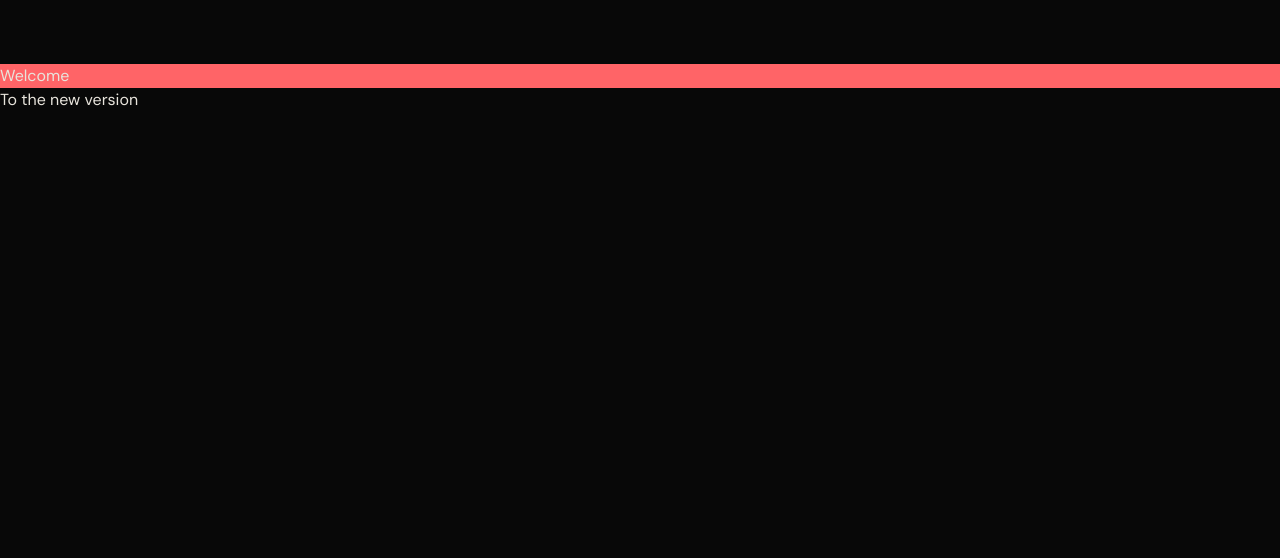
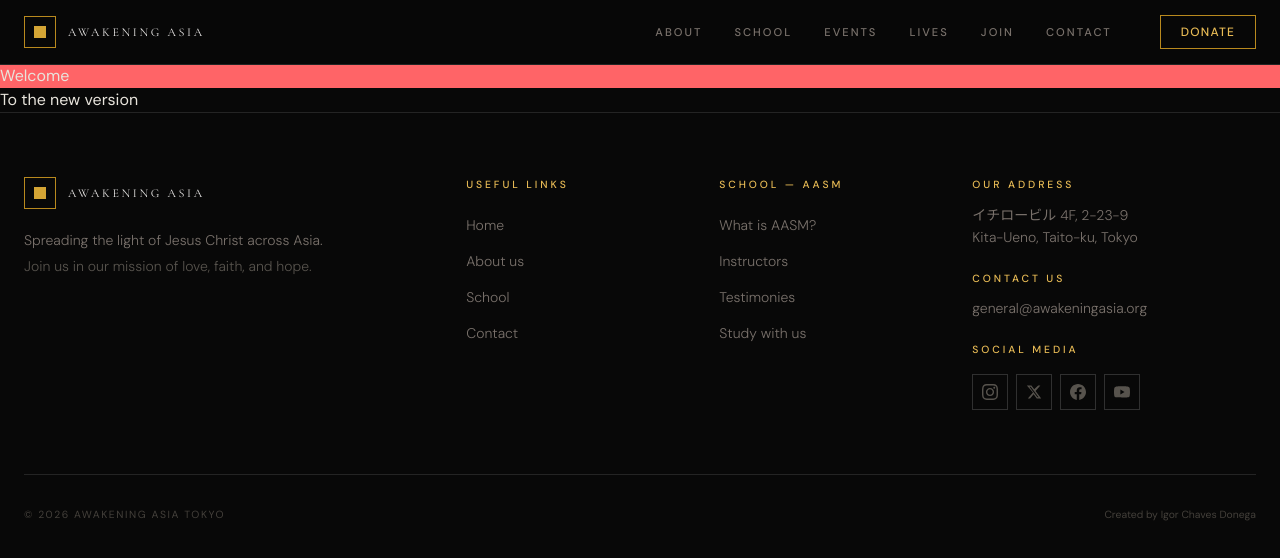
Before and after one commit to ichavesbr/awakening-asia, a Next.js app: page / in a window 1280 px wide. Shown: the top 558 px of the page. Built offline with nearby package versions, Linux system fonts and the light colour scheme.

Commit message:
create Footer, Header and SocialIcons components

```diff
--- a/app/layout.tsx
+++ b/app/layout.tsx
@@ -1,6 +1,6 @@
 import "./globals.css"
-// import Header from "../components/Header"
-// import Footer from "../components/Footer"
+import Header from "../components/Header"
+import Footer from "../components/Footer"
 
 export const metadata = {
   title: "Awakening Asia | Tokyo",
@@ -13,9 +13,9 @@ export default function RootLayout({ children }: Readonly<{ children: React.Reac
   return (
     <html lang="en" className="scroll-smooth">
       <body className="font-sans antialiased">
-        {/* <Header /> */}
+        <Header />
         <main className="pt-16">{children}</main>
-        {/* <Footer /> */}
+        <Footer />
       </body>
     </html>
   )
--- /dev/null
+++ b/components/Footer.jsx
@@ -0,0 +1,112 @@
+import Link from "next/link"
+import { InstagramIcon, FacebookIcon, YouTubeIcon, XIcon } from "./SocialIcons"
+
+const USEFUL_LINKS = [
+  { href: "/", label: "Home" },
+  { href: "/about", label: "About us" },
+  { href: "/school", label: "School" },
+  { href: "/contact", label: "Contact" },
+]
+
+const SCHOOL_LINKS = [
+  { href: "/school#about", label: "What is AASM?" },
+  { href: "/school#instructors", label: "Instructors" },
+  { href: "/school#testimonies", label: "Testimonies" },
+  { href: "/school#apply", label: "Study with us" },
+]
+
+const SOCIALS = [
+  { href: "https://www.instagram.com/awakeningasia", label: "Instagram", Icon: InstagramIcon },
+  { href: "https://x.com/awakeningasia", label: "X", Icon: XIcon },
+  { href: "https://www.facebook.com/awakeningasia.tokyo", label: "Facebook", Icon: FacebookIcon },
+  { href: "https://www.youtube.com/@AwakeningAsiaTV", label: "YouTube", Icon: YouTubeIcon },
+]
+
+export default function Footer() {
+  return (
+    <footer className="bg-dark-900 border-t border-dark-600 pt-16 pb-8">
+      <div className="max-w-7xl mx-auto px-6">
+        <div className="grid grid-cols-1 md:grid-cols-[2fr_1fr_1fr_1.5fr] gap-10 md:gap-16 mb-16">
+          {/* Brand */}
+          <div>
+            <Link href="/" className="flex items-center gap-3 mb-5">
+              <div className="w-8 h-8 border border-gold-600 flex items-center justify-center">
+                <div className="w-3 h-3 bg-gold-500" />
+              </div>
+              <span className="font-serif uppercase text-stone-200 tracking-[0.22em] text-[0.75rem]">
+                Awakening Asia
+              </span>
+            </Link>
+            <p className="text-stone-500 text-sm leading-relaxed mb-1 font-light">
+              Spreading the light of Jesus Christ across Asia.
+            </p>
+            <p className="text-stone-600 text-sm font-light">Join us in our mission of love, faith, and hope.</p>
+          </div>
+
+          {/* Useful Links */}
+          <div>
+            <h4 className="section-label mb-5">Useful Links</h4>
+            <ul className="space-y-3">
+              {USEFUL_LINKS.map(({ href, label }) => (
+                <li key={href}>
+                  <Link href={href} className="text-stone-500 text-sm font-light hover:text-gold-400 transition-colors">
+                    {label}
+                  </Link>
+                </li>
+              ))}
+            </ul>
+          </div>
+
+          {/* School Links */}
+          <div>
+            <h4 className="section-label mb-5">School — AASM</h4>
+            <ul className="space-y-3">
+              {SCHOOL_LINKS.map(({ href, label }) => (
+                <li key={href}>
+                  <Link href={href} className="text-stone-500 text-sm font-light hover:text-gold-400 transition-colors">
+                    {label}
+                  </Link>
+                </li>
+              ))}
+            </ul>
+          </div>
+
+          {/* Contact & Socials */}
+          <div>
+            <h4 className="section-label mb-3">Our Address</h4>
+            <p className="text-stone-500 text-sm mb-0.5 font-light">イチロービル 4F, 2-23-9</p>
+            <p className="text-stone-500 text-sm mb-6 font-light">Kita-Ueno, Taito-ku, Tokyo</p>
+
+            <h4 className="section-label mb-3">Contact Us</h4>
+            <a
+              href="mailto:general@awakeningasia.org"
+              className="block mb-6 text-stone-500 text-sm font-light hover:text-gold-400 transition-colors">
+              general@awakeningasia.org
+            </a>
+
+            <h4 className="section-label mb-4">Social Media</h4>
+            <div className="flex gap-2 flex-wrap">
+              {SOCIALS.map(({ href, label, Icon }) => (
+                <a
+                  key={href}
+                  href={href}
+                  target="_blank"
+                  rel="noopener noreferrer"
+                  aria-label={label}
+                  className="social-icon">
+                  <Icon />
+                </a>
+              ))}
+            </div>
+          </div>
+        </div>
+
+        {/* Bottom bar */}
+        <div className="border-t border-dark-600 pt-8 flex flex-col md:flex-row justify-between items-center gap-3">
+          <p className="text-stone-700 uppercase tracking-[0.15em] text-[0.65rem]">© 2026 Awakening Asia Tokyo</p>
+          <p className="text-stone-700 text-[0.65rem]">Created by Igor Chaves Donega</p>
+        </div>
+      </div>
+    </footer>
+  )
+}
--- /dev/null
+++ b/components/Header.jsx
@@ -0,0 +1,69 @@
+"use client"
+
+import Link from "next/link"
+import { useState } from "react"
+
+export default function Header() {
+  const [menuOpen, setMenuOpen] = useState(false)
+
+  const navLinks = [
+    { href: "/about", label: "About" },
+    { href: "/school", label: "School" },
+    { href: "/events", label: "Events" },
+    { href: "/lives", label: "Lives" },
+    { href: "/join", label: "Join" },
+    { href: "/contact", label: "Contact" },
+  ]
+
+  return (
+    <header className="fixed top-0 left-0 right-0 z-50 bg-dark-900/95 backdrop-blur-sm border-b border-dark-600">
+      <div className="max-w-7xl mx-auto px-6 h-16 flex items-center justify-between">
+        {/* Logo */}
+        <Link href="/" className="flex items-center gap-3">
+          <div className="w-8 h-8 border border-gold-600 flex items-center justify-center">
+            <div className="w-3 h-3 bg-gold-500" />
+          </div>
+          <span className="font-serif uppercase text-stone-200 tracking-[0.22em] text-[0.75rem]">Awakening Asia</span>
+        </Link>
+
+        {/* Desktop Nav */}
+        <nav className="hidden md:flex items-center gap-8">
+          {navLinks.map(({ href, label }) => (
+            <Link key={href} href={href} className="nav-link">
+              {label}
+            </Link>
+          ))}
+          <Link
+            href="/donate"
+            className="ml-4 px-5 py-2 border border-gold-600 text-gold-400 text-xs tracking-widest uppercase font-medium transition-all duration-200 hover:bg-gold-500 hover:text-dark-900">
+            Donate
+          </Link>
+        </nav>
+
+        {/* Mobile Hamburger */}
+        <button
+          onClick={() => setMenuOpen(prev => !prev)}
+          className="md:hidden flex flex-col gap-1.5 p-2"
+          aria-label="Toggle menu">
+          <span className="block w-6 h-px bg-stone-400" />
+          <span className="block w-6 h-px bg-stone-400" />
+          <span className="block w-6 h-px bg-stone-400" />
+        </button>
+      </div>
+
+      {/* Mobile Nav */}
+      {menuOpen && (
+        <div className="md:hidden flex flex-col bg-dark-800 border-t border-dark-600 px-6 py-6 gap-4">
+          {navLinks.map(({ href, label }) => (
+            <Link key={href} href={href} className="nav-link block py-1">
+              {label}
+            </Link>
+          ))}
+          <Link href="/donate" className="nav-link block py-1 text-gold-400">
+            Donate
+          </Link>
+        </div>
+      )}
+    </header>
+  )
+}
--- /dev/null
+++ b/components/SocialIcons.jsx
@@ -0,0 +1,25 @@
+const InstagramIcon = ({ size = "md" }) => (
+  <svg viewBox="0 0 24 24" className={size === "sm" ? "w-3 h-3 fill-current" : "w-4 h-4 fill-current"}>
+    <path d="M12 2.163c3.204 0 3.584.012 4.85.07 3.252.148 4.771 1.691 4.919 4.919.058 1.265.069 1.645.069 4.849 0 3.205-.012 3.584-.069 4.849-.149 3.225-1.664 4.771-4.919 4.919-1.266.058-1.644.07-4.85.07-3.204 0-3.584-.012-4.849-.07-3.26-.149-4.771-1.699-4.919-4.92-.058-1.265-.07-1.644-.07-4.849 0-3.204.013-3.583.07-4.849.149-3.227 1.664-4.771 4.919-4.919 1.266-.057 1.645-.069 4.849-.069zm0-2.163c-3.259 0-3.667.014-4.947.072-4.358.2-6.78 2.618-6.98 6.98-.059 1.281-.073 1.689-.073 4.948 0 3.259.014 3.668.072 4.948.2 4.358 2.618 6.78 6.98 6.98 1.281.058 1.689.072 4.948.072 3.259 0 3.668-.014 4.948-.072 4.354-.2 6.782-2.618 6.979-6.98.059-1.28.073-1.689.073-4.948 0-3.259-.014-3.667-.072-4.947-.196-4.354-2.617-6.78-6.979-6.98-1.281-.059-1.69-.073-4.949-.073zm0 5.838c-3.403 0-6.162 2.759-6.162 6.162s2.759 6.163 6.162 6.163 6.162-2.759 6.162-6.163c0-3.403-2.759-6.162-6.162-6.162zm0 10.162c-2.209 0-4-1.79-4-4 0-2.209 1.791-4 4-4s4 1.791 4 4c0 2.21-1.791 4-4 4zm6.406-11.845c-.796 0-1.441.645-1.441 1.44s.645 1.44 1.441 1.44c.795 0 1.439-.645 1.439-1.44s-.644-1.44-1.439-1.44z" />
+  </svg>
+)
+
+const FacebookIcon = ({ size = "md" }) => (
+  <svg viewBox="0 0 24 24" className={size === "sm" ? "w-3 h-3 fill-current" : "w-4 h-4 fill-current"}>
+    <path d="M24 12.073c0-6.627-5.373-12-12-12s-12 5.373-12 12c0 5.99 4.388 10.954 10.125 11.854v-8.385H7.078v-3.47h3.047V9.43c0-3.007 1.792-4.669 4.533-4.669 1.312 0 2.686.235 2.686.235v2.953H15.83c-1.491 0-1.956.925-1.956 1.874v2.25h3.328l-.532 3.47h-2.796v8.385C19.612 23.027 24 18.062 24 12.073z" />
+  </svg>
+)
+
+const YouTubeIcon = ({ size = "md" }) => (
+  <svg viewBox="0 0 24 24" className={size === "sm" ? "w-3 h-3 fill-current" : "w-4 h-4 fill-current"}>
+    <path d="M23.498 6.186a3.016 3.016 0 0 0-2.122-2.136C19.505 3.545 12 3.545 12 3.545s-7.505 0-9.377.505A3.017 3.017 0 0 0 .502 6.186C0 8.07 0 12 0 12s0 3.93.502 5.814a3.016 3.016 0 0 0 2.122 2.136c1.871.505 9.376.505 9.376.505s7.505 0 9.377-.505a3.015 3.015 0 0 0 2.122-2.136C24 15.93 24 12 24 12s0-3.93-.502-5.814zM9.545 15.568V8.432L15.818 12l-6.273 3.568z" />
+  </svg>
+)
+
+const XIcon = ({ size = "md" }) => (
+  <svg viewBox="0 0 24 24" className={size === "sm" ? "w-3 h-3 fill-current" : "w-4 h-4 fill-current"}>
+    <path d="M18.244 2.25h3.308l-7.227 8.26 8.502 11.24H16.17l-4.714-6.231-5.401 6.231H2.742l7.724-8.835L1.254 2.25H8.08l4.253 5.622zm-1.161 17.52h1.833L7.084 4.126H5.117z" />
+  </svg>
+)
+
+export { InstagramIcon, FacebookIcon, YouTubeIcon, XIcon }
```
